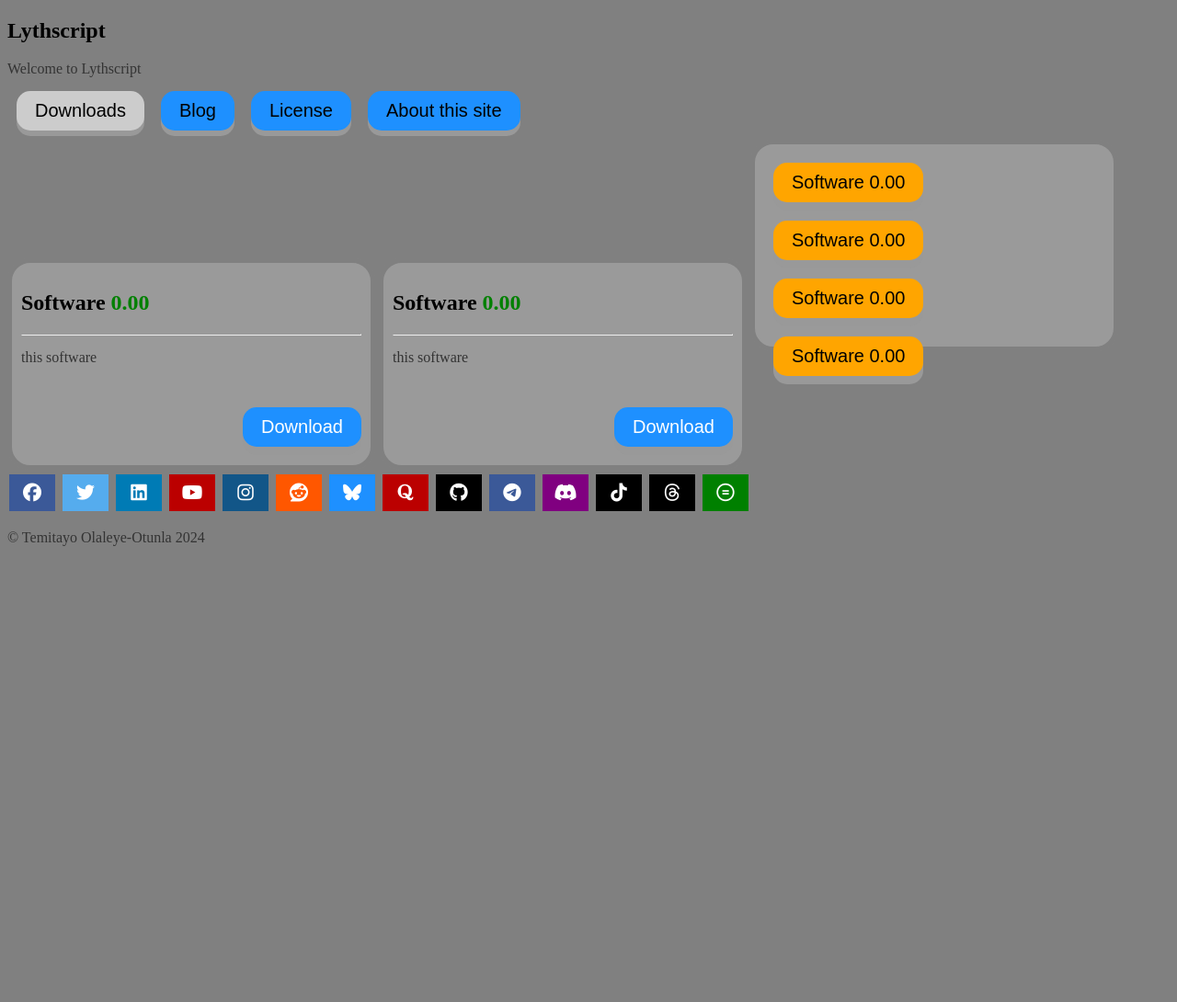
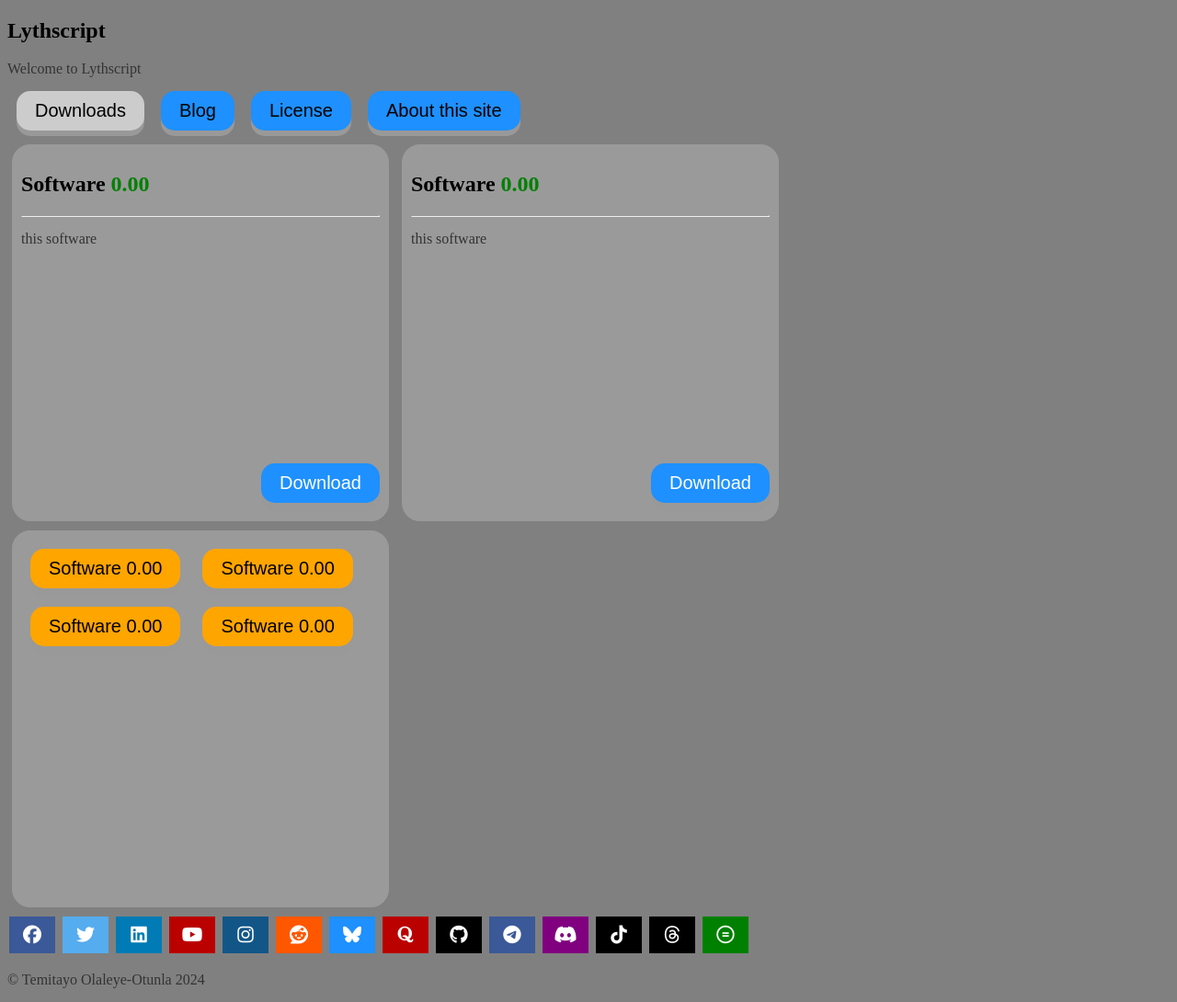
Before and after one commit to lythwind/lythwind.github.io, a Jekyll site: the page built from desktop.html, in a window 1280 px wide. Shown: the whole page at 92% size. Built offline with Jekyll 4.4.1, drawn with Linux system fonts in a browser that asks for light colours; nearby versions of some CDN libraries; before the commit the page ends 900 px from its top, so only the background shows below that.

Commit message:
Update desktop.css

```diff
--- a/css/desktop.css
+++ b/css/desktop.css
@@ -1,8 +1,8 @@
 
 .bdiv-container {
   border-radius: 25px;
-  width: 370px;
-  height: 200px;
+  width: 390px;
+  height: 390px;
   padding: 10px;
   border: 5px solid gray;
   position: relative;
```
